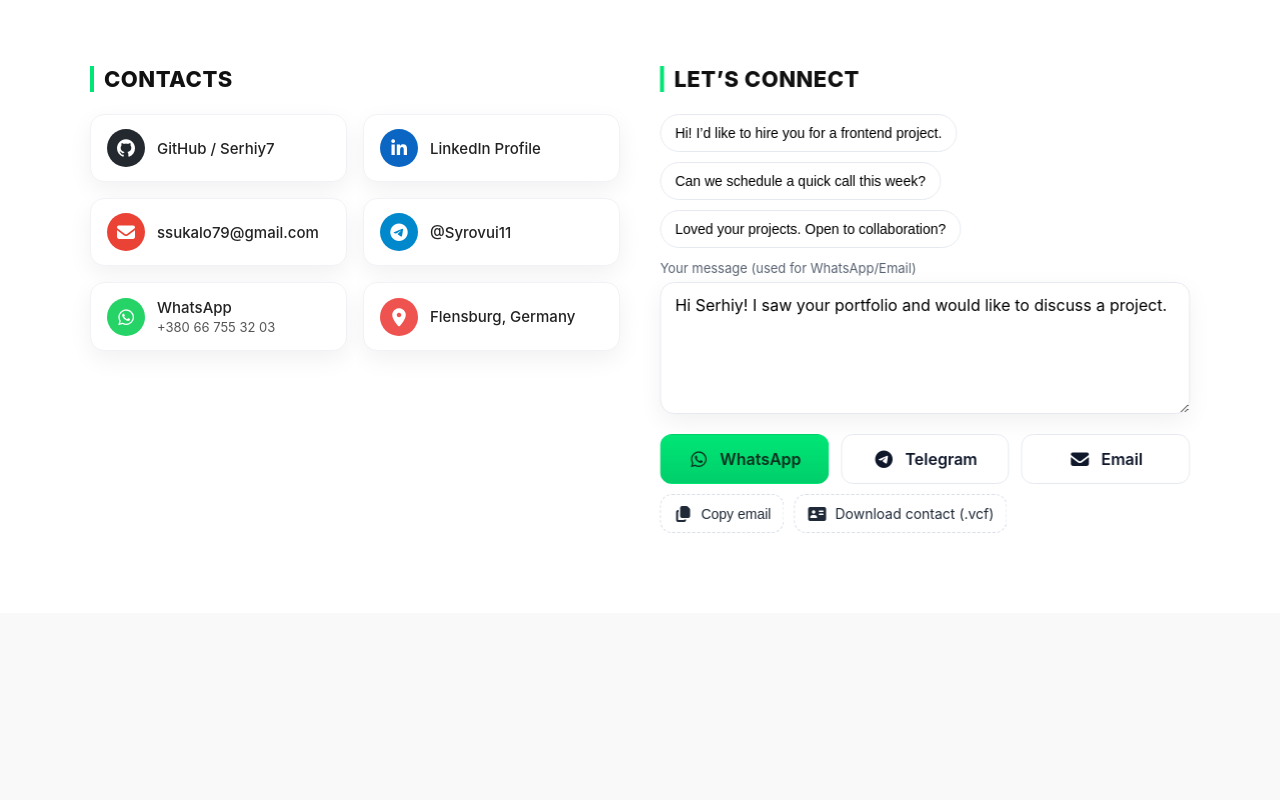
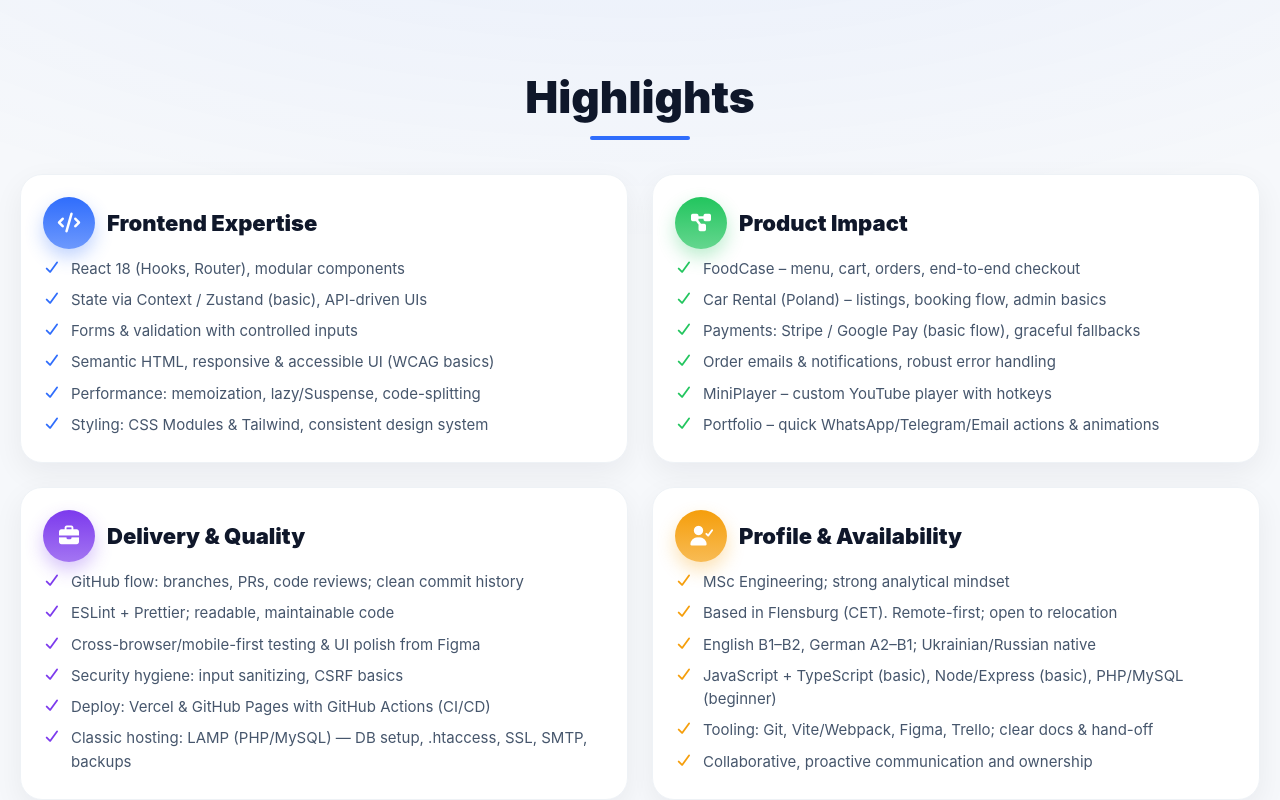
Before and after one commit to Serhiy7/my-portfolio, a React (Vite) app: page / in a window 1280 px wide. Shown: the part 4020-4820 px from the top of the page. Before the commit the page ends 4633 px from the top, so only its background shows below. Built offline with nearby package versions, Linux system fonts and the light colour scheme.

Commit message:
Highlights

```diff
--- a/public/cv/test.html
+++ /dev/null
@@ -1,28 +0,0 @@
-<!DOCTYPE html>
-<html>
-  <head>
-    <meta charset="utf-8" />
-    <title>CV TEST</title>
-    <style>
-      @page {
-        size: A4;
-        margin: 20mm;
-      }
-      body {
-        font-family: Arial, sans-serif;
-      }
-      h1 {
-        font-size: 36px;
-        color: #111;
-        margin: 0 0 12px;
-      }
-      p {
-        font-size: 18px;
-      }
-    </style>
-  </head>
-  <body>
-    <h1>Serhiy Sukalo — CV TEST</h1>
-    <p>Если вы видите этот текст в PDF — всё работает.</p>
-  </body>
-</html>
--- a/src/App.jsx
+++ b/src/App.jsx
@@ -5,6 +5,7 @@ import { Skills } from "./components/Skills/Skills";
 import { LanguageSkills } from "./components/LanguageSkills/LanguageSkills";
 import { Experience } from "./components/Experience/Experience";
 import { Projects } from "./components/Projects/Projects";
+import { Highlights } from "./components/Highlights/Highlights";
 import { Contact } from "./components/Contact/Contact";
 
 export default function App() {
@@ -17,6 +18,7 @@ export default function App() {
       <LanguageSkills />
       <Experience />
       <Projects />
+      <Highlights variant="solid" />
       <Contact />
     </>
   );
--- /dev/null
+++ b/src/components/Highlights/Highlights.jsx
@@ -0,0 +1,106 @@
+import React from "react";
+import styles from "./Highlights.module.css";
+import { useInView } from "../../hooks/useInView";
+
+export function Highlights() {
+  const [ref, inView] = useInView({ threshold: 0.15 });
+
+  const items = [
+    {
+      color: "blue",
+      icon: "fas fa-code",
+      title: "Frontend Expertise",
+      points: [
+        "React 18 (Hooks, Router), modular components",
+        "State via Context / Zustand (basic), API-driven UIs",
+        "Forms & validation with controlled inputs",
+        "Semantic HTML, responsive & accessible UI (WCAG basics)",
+        "Performance: memoization, lazy/Suspense, code-splitting",
+        "Styling: CSS Modules & Tailwind, consistent design system",
+      ],
+    },
+    {
+      color: "green",
+      icon: "fas fa-diagram-project",
+      title: "Product Impact",
+      points: [
+        "FoodCase – menu, cart, orders, end-to-end checkout",
+        "Car Rental (Poland) – listings, booking flow, admin basics",
+        "Payments: Stripe / Google Pay (basic flow), graceful fallbacks",
+        "Order emails & notifications, robust error handling",
+        "MiniPlayer – custom YouTube player with hotkeys",
+        "Portfolio – quick WhatsApp/Telegram/Email actions & animations",
+      ],
+    },
+    {
+      color: "purple",
+      icon: "fas fa-briefcase",
+      title: "Delivery & Quality",
+      points: [
+        "GitHub flow: branches, PRs, code reviews; clean commit history",
+        "ESLint + Prettier; readable, maintainable code",
+        "Cross-browser/mobile-first testing & UI polish from Figma",
+        "Security hygiene: input sanitizing, CSRF basics",
+        "Deploy: Vercel & GitHub Pages with GitHub Actions (CI/CD)",
+        "Classic hosting: LAMP (PHP/MySQL) — DB setup, .htaccess, SSL, SMTP, backups",
+      ],
+    },
+    {
+      color: "orange",
+      icon: "fas fa-user-check",
+      title: "Profile & Availability",
+      points: [
+        "MSc Engineering; strong analytical mindset",
+        "Based in Flensburg (CET). Remote-first; open to relocation",
+        "English B1–B2, German A2–B1; Ukrainian/Russian native",
+        "JavaScript + TypeScript (basic), Node/Express (basic), PHP/MySQL (beginner)",
+        "Tooling: Git, Vite/Webpack, Figma, Trello; clear docs & hand-off",
+        "Collaborative, proactive communication and ownership",
+      ],
+    },
+  ];
+
+  return (
+    <section
+      id="highlights"
+      ref={ref}
+      className={`${styles.section} ${inView ? styles.inView : ""}`}
+    >
+      <div className={styles.header}>
+        <h2 className={styles.title}>Highlights</h2>
+        <span className={styles.underline} aria-hidden="true" />
+      </div>
+
+      <div className={styles.grid}>
+        {items.map((it, i) => (
+          <article
+            key={it.title}
+            className={`${styles.card} ${styles[it.color]} ${styles.stagger}`}
+            style={{ "--d": i + 1 }}
+          >
+            <div className={styles.cardHeader}>
+              <span className={styles.badge} aria-hidden="true">
+                <i className={it.icon} />
+              </span>
+              <h3 className={styles.cardTitle}>{it.title}</h3>
+            </div>
+
+            <ul className={styles.list}>
+              {it.points.map((p, idx) => (
+                <li key={idx} className={styles.row}>
+                  <i
+                    className={`fas fa-check ${styles.check}`}
+                    aria-hidden="true"
+                  />
+                  <span>{p}</span>
+                </li>
+              ))}
+            </ul>
+          </article>
+        ))}
+      </div>
+    </section>
+  );
+}
+
+export default Highlights;
--- /dev/null
+++ b/src/components/Highlights/Highlights.module.css
@@ -0,0 +1,143 @@
+/* section */
+.section {
+  --bg: #f6f8fb;
+  padding: 84px 20px 72px;
+  background: radial-gradient(
+      1100px 480px at 50% -220px,
+      rgba(47, 109, 252, 0.08),
+      transparent
+    ),
+    var(--bg);
+  opacity: 1;
+}
+
+/* header */
+.header {
+  max-width: 1240px;
+  margin: 0 auto 30px;
+  text-align: center;
+}
+.title {
+  margin: 0;
+  font-weight: 900;
+  font-size: clamp(30px, 4.5vw, 44px);
+  color: #0f172a;
+}
+.underline {
+  display: inline-block;
+  width: 100px;
+  height: 4px;
+  background: #2f6dfc;
+  border-radius: 999px;
+  margin-top: 12px;
+}
+
+/* grid — шире карточки: 2 колонки на десктопе */
+.grid {
+  max-width: 1240px;
+  margin: 0 auto;
+  display: grid;
+  gap: 24px;
+  grid-template-columns: repeat(2, minmax(0, 1fr));
+}
+@media (max-width: 820px) {
+  .grid {
+    grid-template-columns: 1fr;
+  }
+}
+
+/* card */
+.card {
+  --accent: #2f6dfc;
+  background: #fff;
+  border: 1px solid #eef2f6;
+  border-radius: 22px;
+  padding: 22px 22px 18px;
+  box-shadow: 0 10px 30px rgba(16, 24, 40, 0.06);
+  transition: transform 0.18s ease, box-shadow 0.18s ease,
+    border-color 0.18s ease;
+}
+.card:hover {
+  transform: translateY(-6px);
+  box-shadow: 0 18px 44px rgba(16, 24, 40, 0.12);
+  border-color: #e6ebf2;
+}
+
+/* header inside card */
+.cardHeader {
+  display: flex;
+  align-items: center;
+  gap: 12px;
+  margin-bottom: 8px;
+}
+.badge {
+  width: 52px;
+  height: 52px;
+  border-radius: 50%;
+  display: grid;
+  place-items: center;
+  color: #fff;
+  background: linear-gradient(
+    180deg,
+    var(--accent),
+    color-mix(in srgb, var(--accent) 70%, #000 0%)
+  );
+  box-shadow: 0 8px 18px color-mix(in srgb, var(--accent) 30%, #000 0%);
+  font-size: 20px;
+}
+.cardTitle {
+  margin: 0;
+  font-size: clamp(18px, 2.5vw, 22px);
+  font-weight: 900;
+  color: #0f172a;
+}
+
+/* list */
+.list {
+  margin: 8px 0 0;
+  padding: 0;
+  list-style: none;
+}
+.row {
+  display: grid;
+  grid-template-columns: 18px 1fr;
+  gap: 10px;
+  align-items: start;
+  margin: 8px 0;
+}
+.check {
+  font-size: 14px;
+  color: var(--accent);
+  margin-top: 3px;
+}
+.row span {
+  color: #46566c;
+  line-height: 1.55;
+  font-size: 15px;
+}
+
+/* color themes */
+.blue {
+  --accent: #2f6dfc;
+}
+.green {
+  --accent: #22c55e;
+}
+.purple {
+  --accent: #7c3aed;
+}
+.orange {
+  --accent: #f59e0b;
+}
+
+/* appear animation (stagger) */
+.stagger {
+  opacity: 0;
+  transform: translateY(16px);
+  transition: opacity 0.55s ease, transform 0.55s ease;
+  transition-delay: calc(var(--d, 0) * 90ms);
+}
+.inView .stagger {
+  opacity: 1;
+  transform: translateY(0);
+}
```
